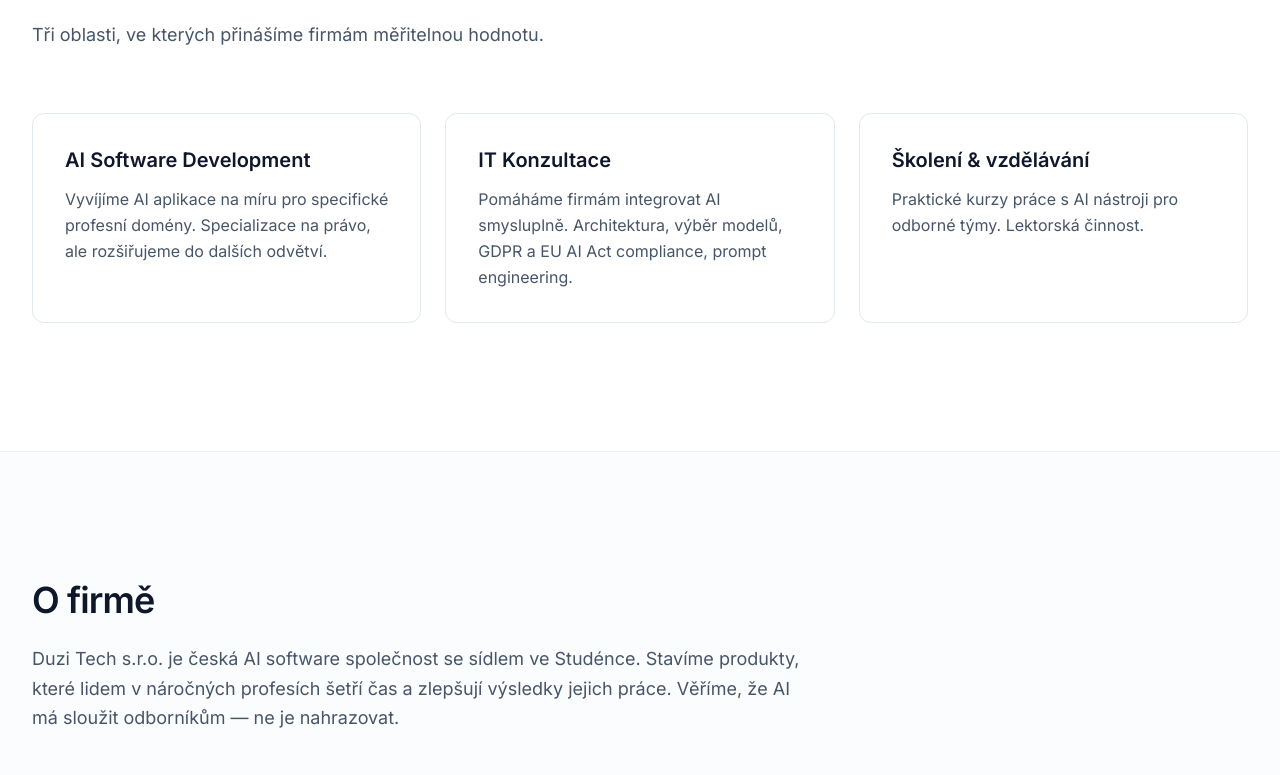
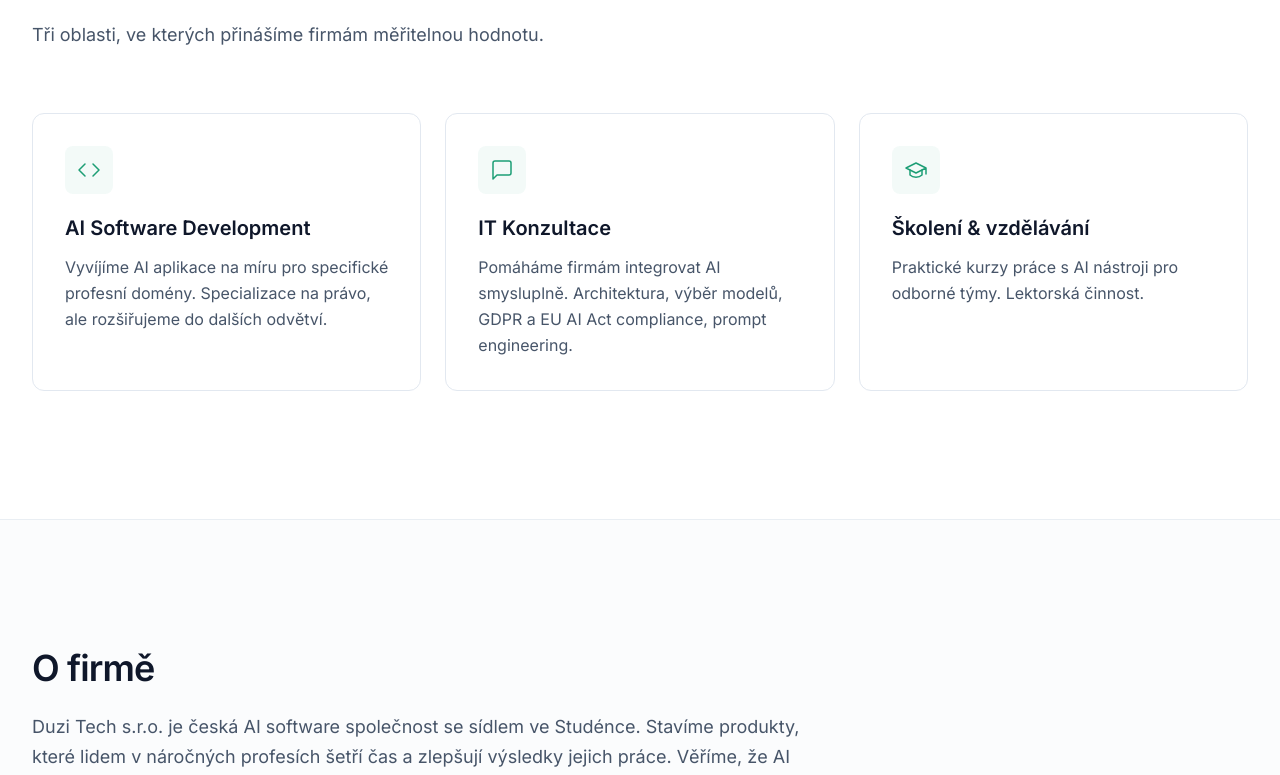
Before and after one commit to duzidavid/duzi-tech, a Next.js app: page / in a window 1280 px wide. Shown: the part 976-1751 px from the top of the page. Built offline with nearby package versions, Linux system fonts and the light colour scheme.

Commit message:
feat: services — icons and hover lift
ServiceCard now takes an icon prop rendered in a 48x48 brand-tinted
tile above the title. Cards lift 2px on hover with brand border.

```diff
--- a/components/ServiceCard.tsx
+++ b/components/ServiceCard.tsx
@@ -1,6 +1,17 @@
-export function ServiceCard({ title, description }: { title: string; description: string }) {
+import type { ReactNode } from 'react';
+
+type ServiceCardProps = {
+  title: string;
+  description: string;
+  icon: ReactNode;
+};
+
+export function ServiceCard({ title, description, icon }: ServiceCardProps) {
   return (
-    <article className="group rounded-xl border border-slate-200 bg-white p-8 transition hover:border-brand hover:shadow-sm">
+    <article className="group rounded-xl border border-slate-200 bg-white p-8 transition-all duration-200 hover:-translate-y-0.5 hover:border-brand hover:shadow-sm">
+      <div className="mb-5 flex h-12 w-12 items-center justify-center rounded-lg bg-brand/5">
+        {icon}
+      </div>
       <h3 className="text-xl font-semibold text-slate-900">{title}</h3>
       <p className="mt-3 text-base leading-relaxed text-slate-600">{description}</p>
     </article>
--- a/components/Services.tsx
+++ b/components/Services.tsx
@@ -1,21 +1,71 @@
 import { Container } from './Container';
 import { ServiceCard } from './ServiceCard';
+
+const iconCode = (
+  <svg
+    width="24"
+    height="24"
+    viewBox="0 0 24 24"
+    fill="none"
+    stroke="#1D9E75"
+    strokeWidth="1.5"
+    strokeLinecap="round"
+    strokeLinejoin="round"
+  >
+    <polyline points="16 18 22 12 16 6" />
+    <polyline points="8 6 2 12 8 18" />
+  </svg>
+);
+
+const iconChat = (
+  <svg
+    width="24"
+    height="24"
+    viewBox="0 0 24 24"
+    fill="none"
+    stroke="#1D9E75"
+    strokeWidth="1.5"
+    strokeLinecap="round"
+    strokeLinejoin="round"
+  >
+    <path d="M21 15a2 2 0 0 1-2 2H7l-4 4V5a2 2 0 0 1 2-2h14a2 2 0 0 1 2 2z" />
+  </svg>
+);
+
+const iconCap = (
+  <svg
+    width="24"
+    height="24"
+    viewBox="0 0 24 24"
+    fill="none"
+    stroke="#1D9E75"
+    strokeWidth="1.5"
+    strokeLinecap="round"
+    strokeLinejoin="round"
+  >
+    <path d="M22 10v6M2 10l10-5 10 5-10 5z" />
+    <path d="M6 12v5c3 3 9 3 12 0v-5" />
+  </svg>
+);
 
 const services = [
   {
     title: 'AI Software Development',
     description:
       'Vyvíjíme AI aplikace na míru pro specifické profesní domény. Specializace na právo, ale rozšiřujeme do dalších odvětví.',
+    icon: iconCode,
   },
   {
     title: 'IT Konzultace',
     description:
       'Pomáháme firmám integrovat AI smysluplně. Architektura, výběr modelů, GDPR a EU AI Act compliance, prompt engineering.',
+    icon: iconChat,
   },
   {
     title: 'Školení & vzdělávání',
     description:
       'Praktické kurzy práce s AI nástroji pro odborné týmy. Lektorská činnost.',
+    icon: iconCap,
   },
 ];
 
@@ -33,7 +83,7 @@ export function Services() {
         </div>
         <div className="mt-16 grid gap-6 md:grid-cols-3">
           {services.map((s) => (
-            <ServiceCard key={s.title} title={s.title} description={s.description} />
+            <ServiceCard key={s.title} title={s.title} description={s.description} icon={s.icon} />
           ))}
         </div>
       </Container>
```
